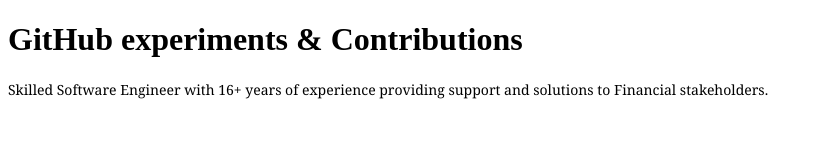
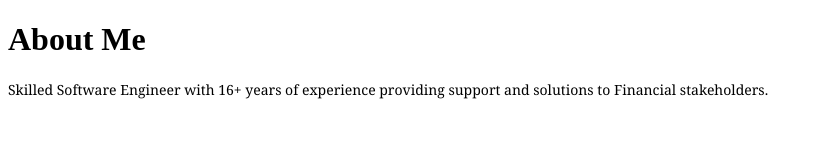
Before and after one commit to emmanuel-mejia/emmanuel-mejia-jimenez.github.io, a plain HTML site: page index.html in a window 1280 px wide. Shown: the whole page, without its empty margins (0-823 px from the left). Drawn offline with Linux system fonts and the light colour scheme.

Commit message:
231027 Update index.html
231027 Update index.html

```diff
--- a/index.html
+++ b/index.html
@@ -12,7 +12,7 @@ p {font-family:Georgia, serif;font-size:14px;font-style:normal;font-weight:norma
 </style>
 </head>
 <body>
-<h1>GitHub experiments & Contributions</h1>
+<h1>About Me</h1>
 <p>Skilled Software Engineer with 16+ years of experience providing support and solutions to Financial stakeholders.</p>
 </body>
 </html>
```
